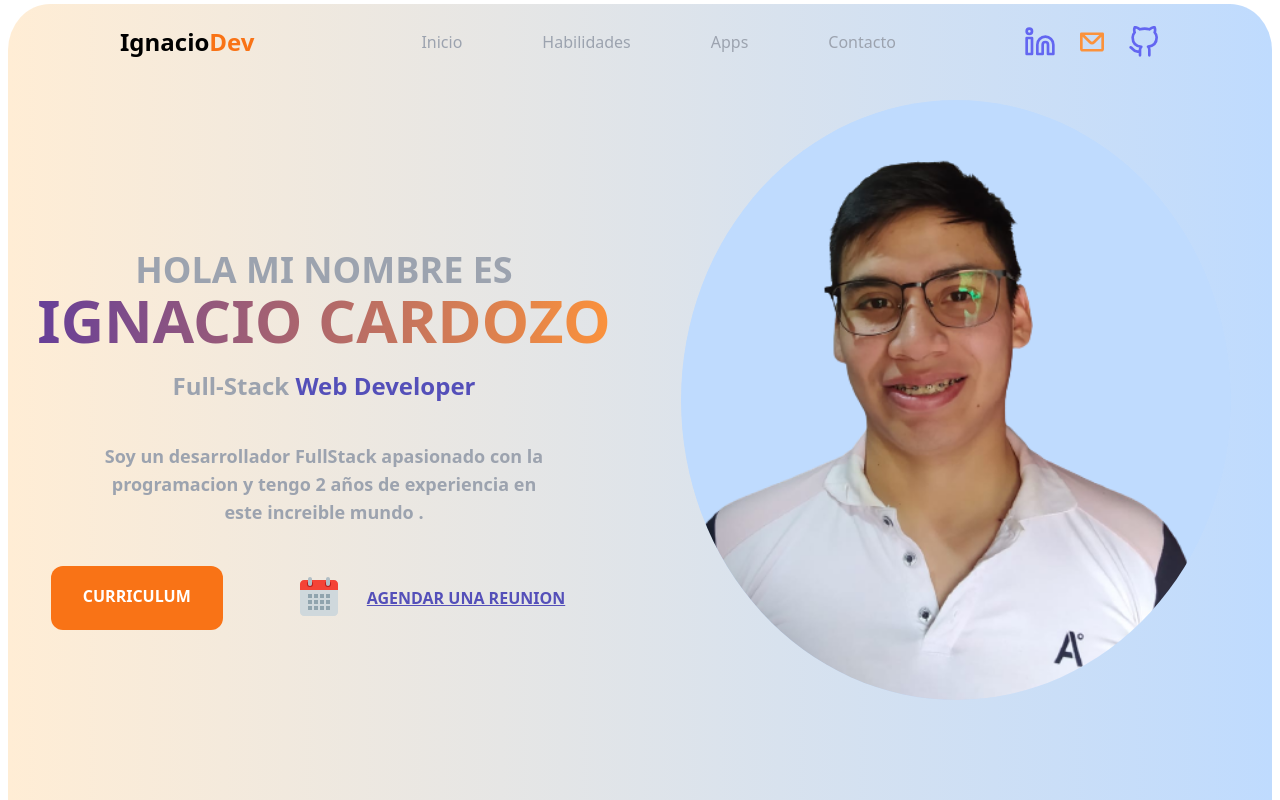
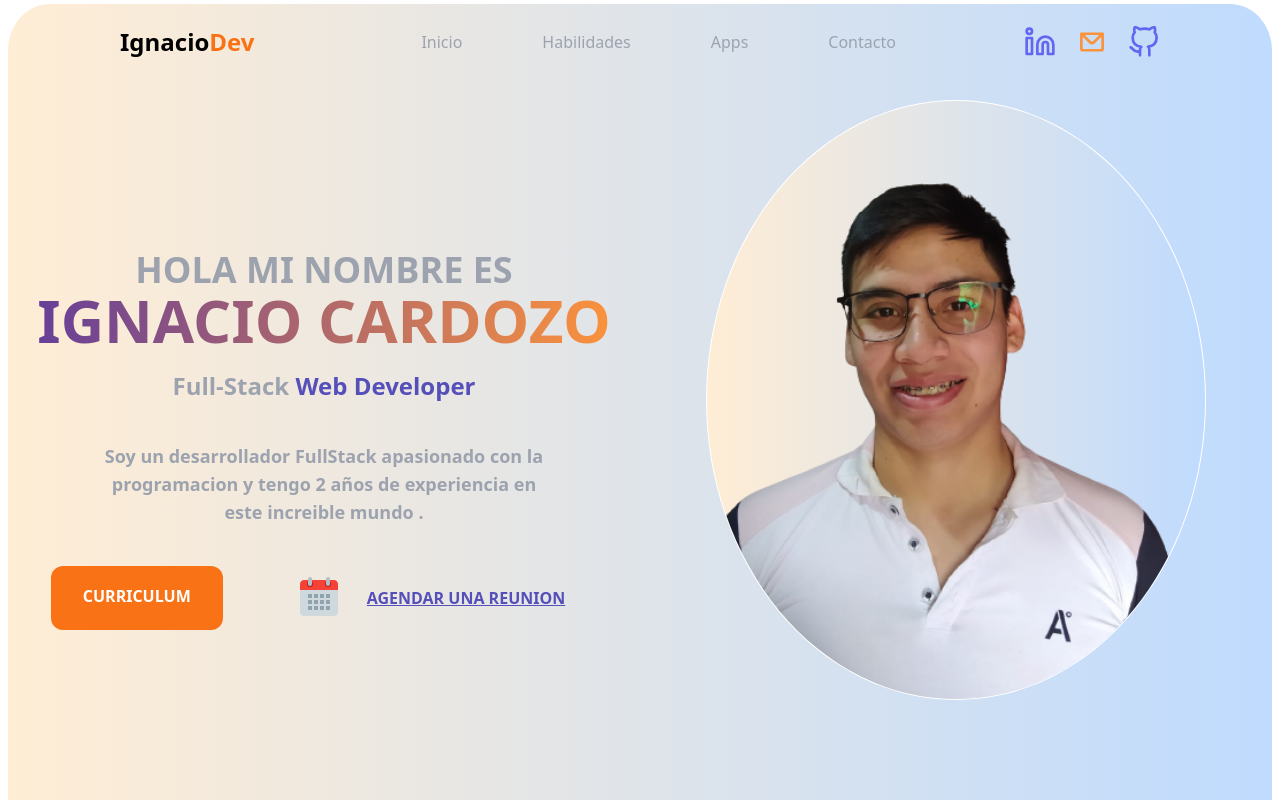
Before and after one commit to nacho-bootcamp/portafolio, a React (Vite) app: page / in a window 1280 px wide. Shown: the top 800 px of the page. Built offline with nearby package versions, Linux system fonts and the light colour scheme.

Commit message:
modificaciones

```diff
--- a/src/Components/Hero/Hero.jsx
+++ b/src/Components/Hero/Hero.jsx
@@ -51,7 +51,7 @@ function Hero() {
           <img
             src={Foto}
             alt="foto"
-            className="object-cover w-[550px] h-[600px] relative  mb-20 rounded-[100%] bg-blue-200"
+            className="object-cover w-[500px] h-[600px] relative  mb-20 rounded-[100%] bg-gradient-to-r from-orange-100 to-blue-200 border border-white"
           />
         </div>
       </div>
```
Also changed, not shown: src/assets/img/fotopotafolio.png (deleted).
